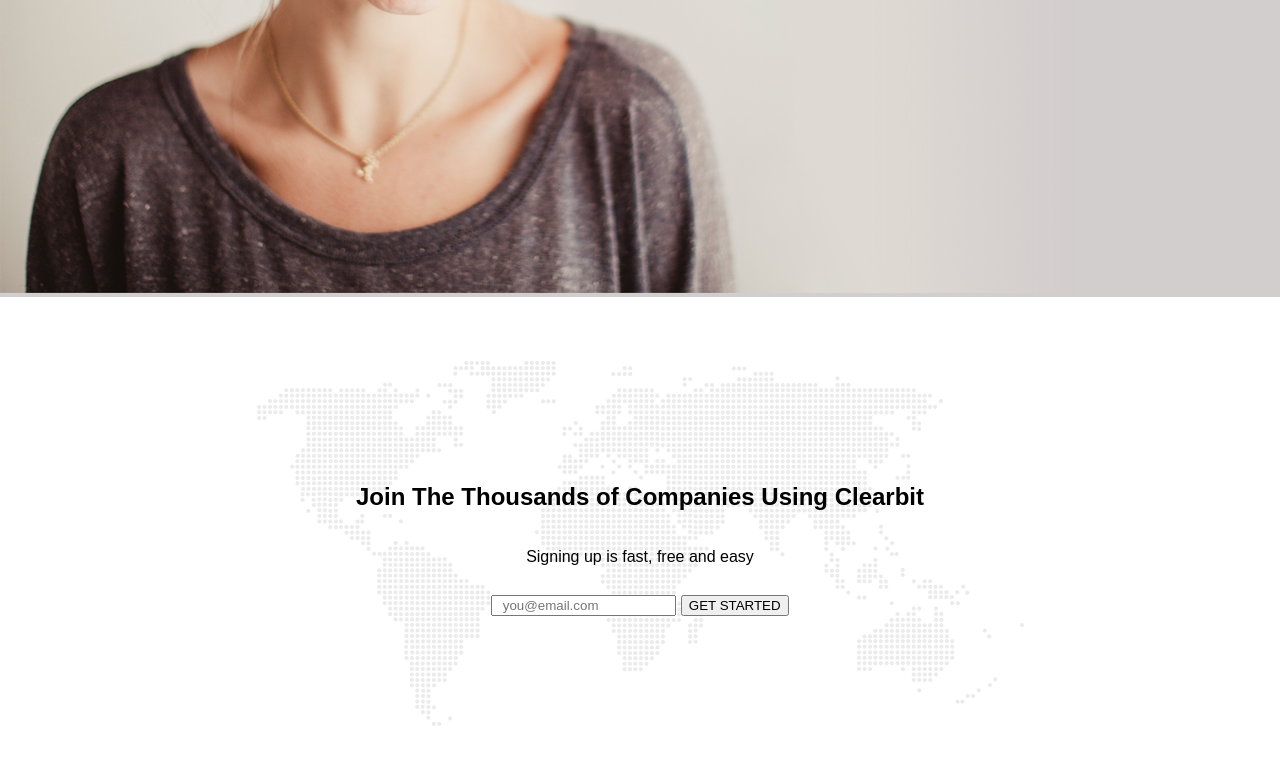
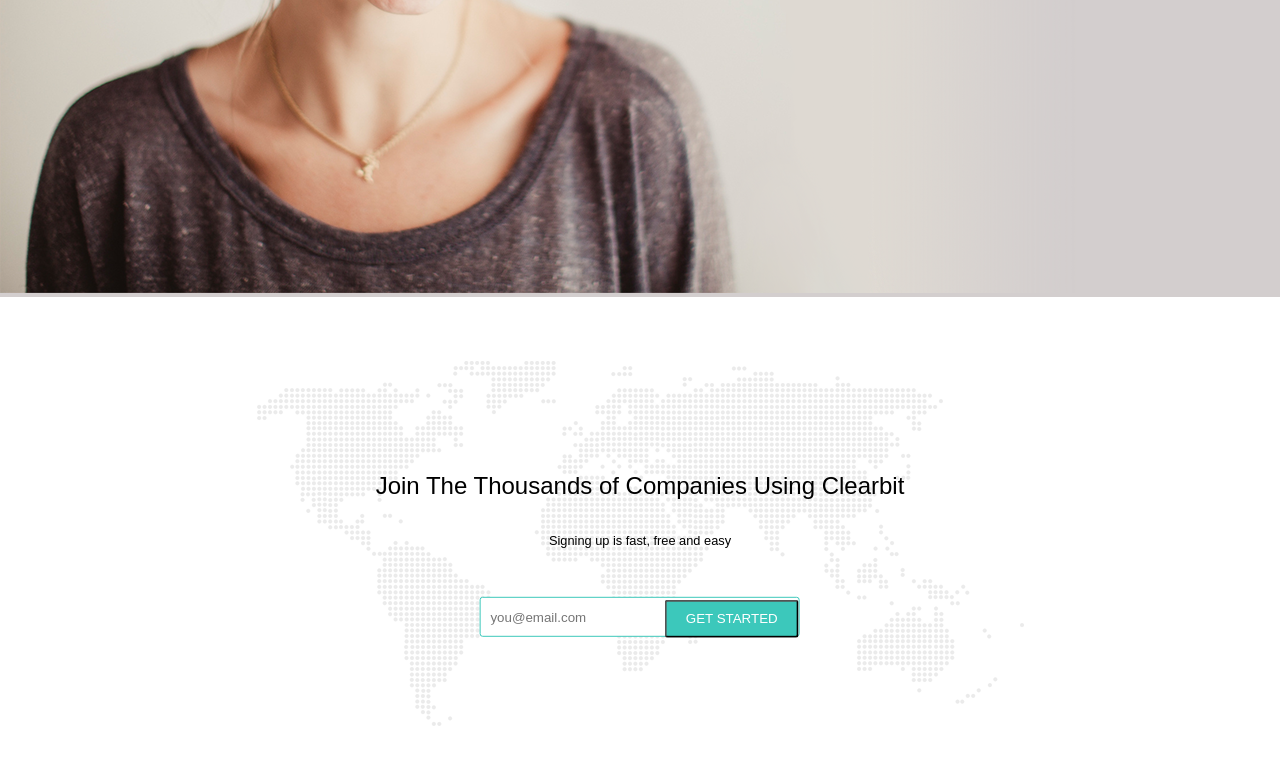
Before and after one commit to tholmes59/clearbit-marketing-page-exercise, a website: page index.html in a window 1280 px wide. Shown: the part 2949-3713 px from the top of the page. Drawn offline with Linux system fonts and the light colour scheme.

Commit message:
edit styling in email form in signup section

```diff
--- a/css/style.css
+++ b/css/style.css
@@ -328,22 +328,37 @@
     line-height: 3;
 }
 
-#signup-wrapper {
-    border: solid;
-    width: 75%;
+#signup-text h2 {
+    font-weight: 500;
+}
+
+#signup-text p {
+    font-weight: 200;
+    font-size: .8rem;
+}
+
+#email-form {
+    margin-top: 2rem;
+    display: inline-block;
     position: relative;
 }
 
-#signup-field {
-    float: left;
-    box-sizing: border-box;
-    padding-right: 80px;
-    width: 100%;
+#email-form input {
+    padding-right: 4.6em;
+    width: 20rem;
+    height: 2.5rem;
+    border: 1px solid #3CC8BB;
+    border-radius: 3px;
+    font-weight: 200;
 }
 
-#signup-field-button {
+#email-form button {
     position: absolute;
-    top: 0;
-    right: 0;
-    width: 80px;
+    top: .45rem;
+    right: .1rem;
+    width: 10em;
+    padding: .6rem 1rem;
+    color: white;
+    background: #3CC8BB;
+    border-radius: 3px;
 }
```
